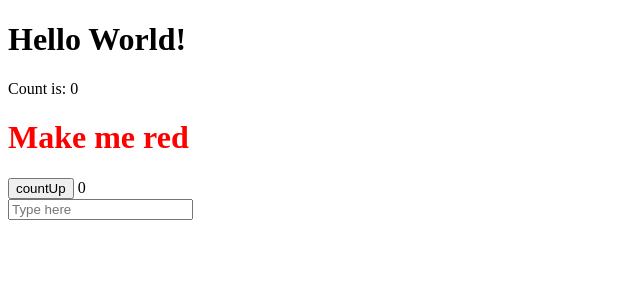
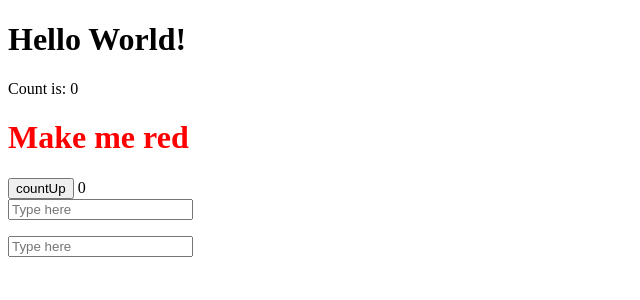
Before and after one commit to shusaku009/vue-tutorial, a Vue app: page / in a window 1280 px wide. Shown: the top 300 px of the page, without its empty margins (0-640 px from the left). Built offline with nearby package versions, Linux system fonts and the light colour scheme.

Commit message:
add: フォームの出力で、v-modelを使用する

```diff
--- a/src/App.vue
+++ b/src/App.vue
@@ -6,6 +6,7 @@ const count = ref(0);
 const message = ref("Hello World!");
 const titleClass = ref("title");
 const text = ref("");
+const modeltext = ref("");
 
 function incrementCount() {
   count.value++;
@@ -25,7 +26,9 @@ function onInput(e: Event) {
   <button @click="incrementCount()">countUp</button>
   {{ count }}
   <div><input :value="text" @input="onInput" placeholder="Type here" /></div>
-  {{ text }}
+  <p>{{ text }}</p>
+  <div><input type="text" v-model="modeltext" placeholder="Type here" /></div>
+  <p>{{ modeltext }}</p>
 </template>
 
 <style>
```
